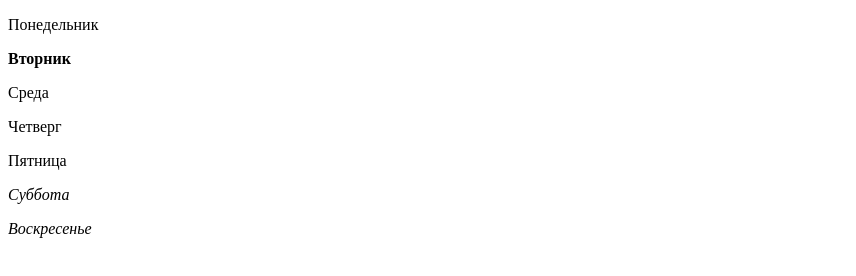
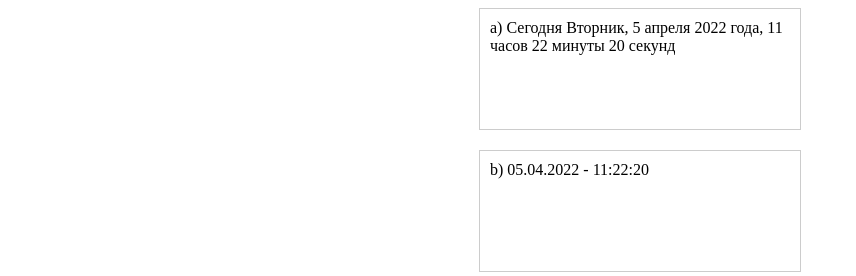
Before and after one commit to smirnova-daria/complicatedTasks, a plain HTML site: page index.html in a window 1280 px wide. Shown: the whole page, without its empty margins (0-856 px from the left). Drawn offline with Linux system fonts and the light colour scheme.

Commit message:
Выполнила дз урока №9

```diff
--- a/index.html
+++ b/index.html
@@ -1,5 +1,6 @@
 <!DOCTYPE html>
 <html lang="en">
+
 <head>
 	<meta charset="UTF-8">
 	<meta http-equiv="X-UA-Compatible" content="IE=edge">
@@ -8,7 +9,10 @@
 	<link rel="stylesheet" href="style.css">
 	<script defer src="script.js"></script>
 </head>
+
 <body>
+	<div class="first"></div>
+	<div class="second"></div>
+</body>
 
-</body>
 </html>
--- a/script.js
+++ b/script.js
@@ -1,18 +1,60 @@
 'use strict';
 
-const week = ['Понедельник', 'Вторник', 'Среда', 'Четверг', 'Пятница', 'Суббота', 'Воскресенье'];
+const divFirst = document.querySelector('.first');
+const divSecond = document.querySelector('.second');
 
-const body = document.querySelector('body');
-const today = new Intl.DateTimeFormat('ru-RU', {weekday: 'long'}).format(new Date());
+const printTime = function () {
+	const time = new Date();
 
-week.forEach(function (value) {
-	const paragraph = document.createElement('p');
-	paragraph.textContent = value;
-	if (value === 'Суббота' || value === 'Воскресенье') {
-		paragraph.classList.add('italic');
+	const formatter1 = new Intl.DateTimeFormat("ru");
+
+	const formatter2 = new Intl.DateTimeFormat("ru", {
+		weekday: "long",
+		year: "numeric",
+		month: "long",
+		day: "numeric"
+	});
+
+	const formatter3 = new Intl.DateTimeFormat("ru", {
+		hour: "numeric",
+		minute: "numeric",
+		second: "numeric"
+	});
+	const hours = time.getHours();
+	const minutes = time.getMinutes();
+	const seconds = time.getSeconds();
+
+	let hoursDesc = '';
+	let minutesDesc = '';
+	let secondsDesc = '';
+
+	if (hours === 1 || hours === 21) {
+		hoursDesc = ' час ';
+	} else if ((hours >= 2 && hours <= 4) || (hours >= 22 && hours <= 24)) {
+		hoursDesc = ' часа ';
+	} else {
+		hoursDesc = ' часов ';
 	}
-	if (value.toLowerCase() === today) {
-		paragraph.classList.add('bold');
+
+	if ((minutes % 10 === 1) && (minutes != 11)) {
+		minutesDesc = ' минута ';
+	} else if ((minutes % 10 >= 2) && (minutes % 10 <= 4)) {
+		minutesDesc = ' минуты ';
+	} else {
+		minutesDesc = ' минут ';
 	}
-	body.appendChild(paragraph);
-});
+
+	if ((seconds % 10 === 1) && (seconds != 11)) {
+		secondsDesc = ' секунда ';
+	} else if ((seconds % 10 >= 2) && (seconds % 10 <= 4)) {
+		secondsDesc = ' секунды ';
+	} else {
+		secondsDesc = ' секунд ';
+	}
+
+	divFirst.textContent = 'a) Сегодня ' + formatter2.format(time)[0].toLocaleUpperCase() + formatter2.format(time).slice(1, -1) + 'ода, ' + (hours + hoursDesc + minutes + minutesDesc + seconds + secondsDesc);
+	divSecond.textContent = 'b) ' + formatter1.format(time) + ' - ' + formatter3.format(time);
+};
+
+printTime();
+setInterval(printTime, 500);
--- a/style.css
+++ b/style.css
@@ -4,3 +4,13 @@
 .italic {
 	font-style: italic;
 }
+div {
+	border: 1px solid #ccc;
+	width: 300px;
+	height: 100px;
+	margin: 0 auto;
+	padding: 10px;
+}
+.first {
+	margin-bottom: 20px;
+}
```
